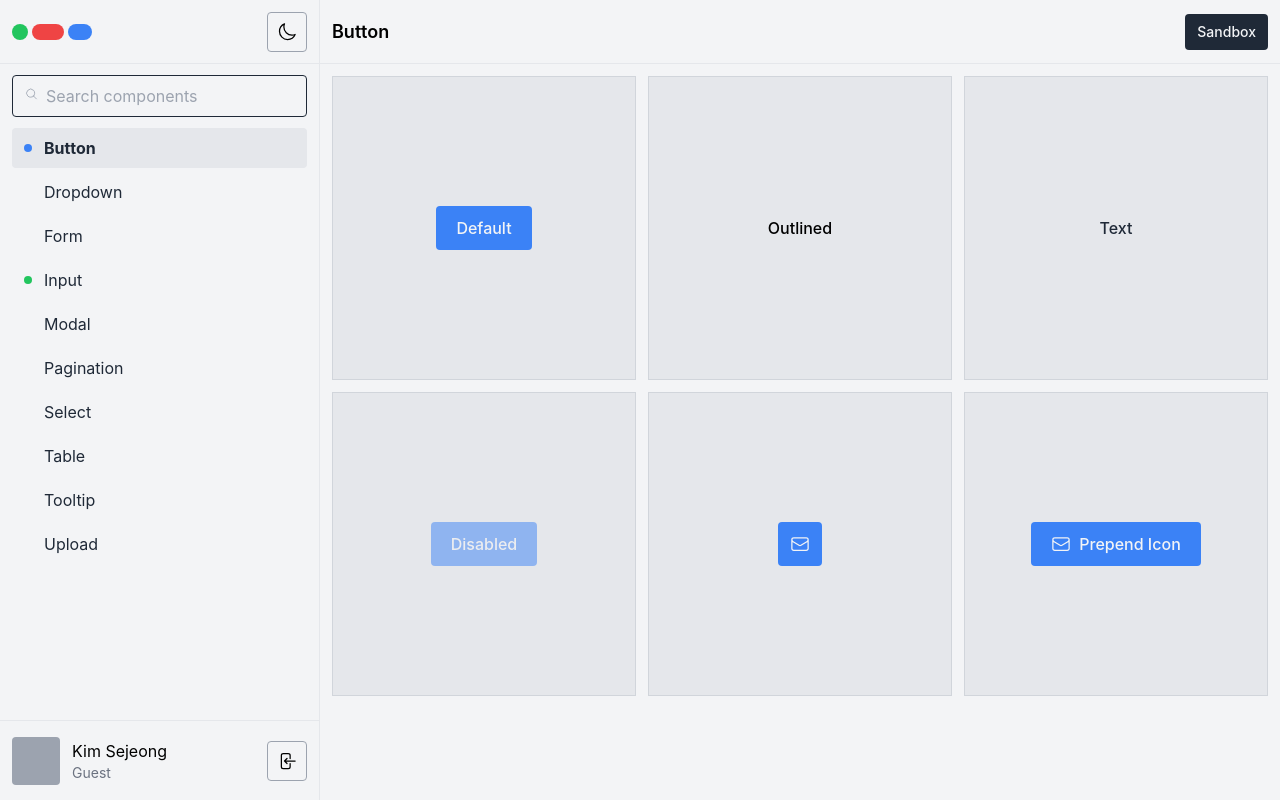
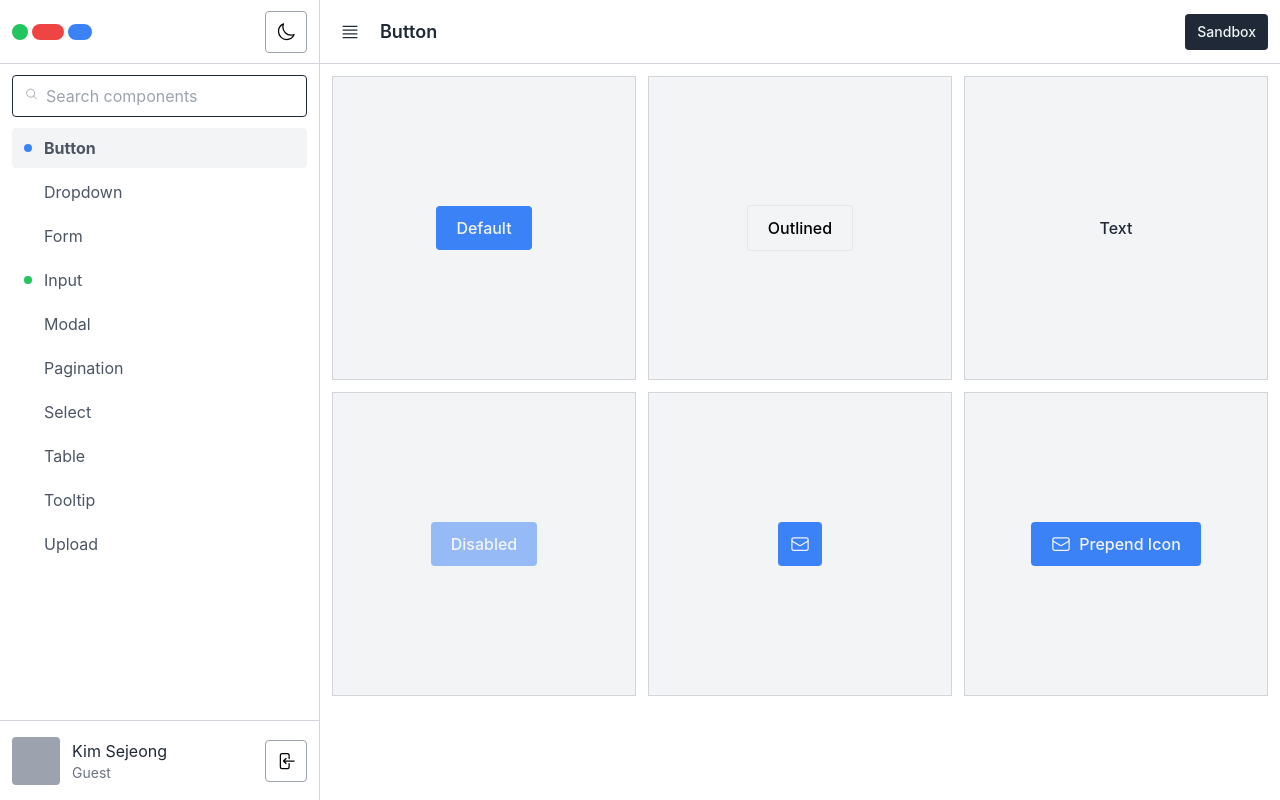
Before and after one commit to lianabisuna/vue-ui-collection, a Vue app: page / in a window 1280 px wide. Built offline with nearby package versions, Linux system fonts and the light colour scheme; a web font is replaced by a local one.

Commit message:
Update component dark mode

```diff
--- a/src/components/TheHeader.vue
+++ b/src/components/TheHeader.vue
@@ -1,11 +1,16 @@
 <script lang="ts" setup>
 import { AppButton } from '@/components/app/index';
-
+import { Bars4Icon } from '@heroicons/vue/24/outline';
 </script>
 
 <template>
-  <header class="flex items-center h-16 justify-between border-b border-gray-200 px-3">
-    <p class="text-lg font-semibold">{{ $route.name }}</p>
+  <header class="flex items-center h-16 justify-between border-b border-gray-300 dark:border-gray-600 px-3">
+    <div class="flex items-center gap-3">
+      <AppButton icon size="xs" variant="text" color="gray-800">
+        <Bars4Icon class="h- w-5" />
+      </AppButton>
+      <p class="text-lg font-semibold text-gray-800 dark:text-white">{{ $route.name }}</p>
+    </div>
     <AppButton size="sm" color="gray-800">Sandbox</AppButton>
     <!-- <div class="flex gap-3">
       <div class="h-10 w-10 rounded border border-gray-400 peer peer-checked:border-none peer-checked:bg-gray-800 flex items-center justify-center peer-checked:text-gray-100">
--- a/src/components/TheNavigation.vue
+++ b/src/components/TheNavigation.vue
@@ -20,8 +20,8 @@ const components = [
         v-for="(component, key) in components"
         :key="key"
         tag="li"
-        class="px-3 py-2 text-gray-800 dark:text-gray-100 rounded hover:bg-gray-200 cursor-pointer flex items-center h-10"
-        active-class="font-bold bg-gray-200"
+        class="px-3 py-2 text-gray-600 dark:text-gray-300 rounded hover:bg-gray-100 dark:hover:bg-gray-600 flex items-center h-10"
+        active-class="font-bold bg-gray-100 dark:bg-gray-600"
         :to="component.to"
       >
         <div
--- a/src/components/TheSidebar.vue
+++ b/src/components/TheSidebar.vue
@@ -1,32 +1,29 @@
 <script lang="ts" setup>
 import Navigation from './TheNavigation.vue';
-import { AppFormInput } from '@/components/app/index';
-import { MoonIcon, ArrowLeftOnRectangleIcon, MagnifyingGlassIcon } from '@heroicons/vue/24/outline'
-import { useDark } from '@vueuse/core';
+import { AppLogo, AppFormInput } from '@/components/app/index';
+import { MoonIcon, ArrowLeftOnRectangleIcon, MagnifyingGlassIcon, SunIcon } from '@heroicons/vue/24/outline'
+import { useDark, useToggle } from '@vueuse/core';
 
 const isDark = useDark()
+const isSidebarOpen = useToggle()
 </script>
 
 <template>
-  <aside class="flex flex-col overflow-hidden bg-gray-100 dark:bg-gray-800 xs:w-[320px] xs:border-r w-full shrink-0 md:static">
-    <div class="relative flex h-16 shrink-0 items-center p-3 justify-between border-b border-gray-200">
-      <!-- Logo -->
-      <div class="flex gap-1">
-        <span class="h-4 w-4 rounded-full bg-green-500"></span>
-        <span class="h-4 w-8 rounded-full bg-red-500"></span>
-        <span class="h-4 w-6 rounded-full bg-blue-500"></span>
-      </div>
-      <!-- Toggle Color Scheme -->
+  <aside v-if="isSidebarOpen" class="hidden md:flex flex-col overflow-hidden bg-white dark:bg-gray-800 xs:w-[320px] xs:border-r xs:border-gray-300 dark:xs:border-gray-600 w-full shrink-0 md:static">
+    <div class="relative flex h-16 shrink-0 items-center p-3 justify-between border-b border-gray-300 dark:border-gray-600">
+      <AppLogo />
+      <!-- Light/Dark -->
       <label class="relative cursor-pointer">
         <input type="checkbox" v-model="isDark" class="sr-only peer">
-        <div class="h-10 w-10 rounded border border-gray-400 peer peer-checked:border-none peer-checked:bg-gray-800 flex items-center justify-center peer-checked:text-gray-100">
-          <MoonIcon class="h-5 w-5" />
+        <div class="aspect-square px-2.5 py-2 bg-white active:shadow active:bg-transparent/10 hover:bg-gray-100 peer-checked:hover:bg-gray-700 rounded border border-gray-400 peer-checked:border-gray-500 peer peer-checked:bg-gray-800 flex items-center justify-center peer-checked:text-gray-100">
+          <SunIcon v-if="isDark" class="h-5 w-5" />
+          <MoonIcon v-else class="h-5 w-5" />
         </div>
       </label>
     </div>
 
-    <!-- Search Components -->
-    <div class="relative flex h-16 shrink-0 items-center bg-gray-100 dark:bg-gray-800 px-3">
+    <div class="relative flex h-16 shrink-0 items-center bg-white dark:bg-gray-800 px-3">
+      <!-- Search -->
       <AppFormInput
         rounded
         block
@@ -40,19 +37,18 @@ const isDark = useDark()
       </AppFormInput>
     </div>
 
-    <!-- Component Navigation -->
     <Navigation></Navigation>
 
-    <!-- Profile -->
-    <div class="h-20 flex px-3 items-center gap-3 border-t border-gray-200 border-">
-      <div class="flex h-12 w-12 rounded bg-gray-400">
+    <div class="h-20 flex px-3 items-center gap-3 border-t border-gray-300 dark:border-gray-600">
+      <!-- Profile -->
+      <div class="flex h-12 w-12 rounded bg-gray-400"></div>
+      <div class="flex flex-1 flex-col">
+        <p class="text-gray-800 dark:text-gray-300">Kim Sejeong</p>
+        <p class="text-sm text-gray-500 dark:text-gray-400">Guest</p>
       </div>
-      <div class="flex flex-1 flex-col">
-        <p>Kim Sejeong</p>
-        <p class="text-sm text-gray-500">Guest</p>
-      </div>
+      <!-- Logout -->
       <div class="flex">
-        <div class="h-10 w-10 rounded border border-gray-400 peer peer-checked:border-none peer-checked:bg-gray-800 flex items-center justify-center peer-checked:text-gray-100">
+        <div class="aspect-square px-2.5 py-2 rounded border border-gray-400 peer peer-checked:border-none peer-checked:bg-gray-800 flex items-center justify-center peer-checked:text-gray-100">
           <ArrowLeftOnRectangleIcon class="h-5 w-5" />
         </div>
       </div>
--- /dev/null
+++ b/src/components/app/AppFormCheckbox.vue
@@ -0,0 +1,29 @@
+<script lang="ts" setup>
+import { PropType, defineEmits } from 'vue'
+
+defineProps({
+  modelValue: { type: Boolean as PropType<boolean>, default: false },
+})
+
+const emits = defineEmits(['update:modelValue'])
+
+const updateModelValue = (event: Event) => {
+  const target = event.target as HTMLInputElement
+  if (target.checked) {
+    emits('update:modelValue', target.checked)
+  }
+}
+</script>
+
+<template>
+  <label class="relative cursor-pointer">
+    <input
+      type="checkbox"
+      :checked="modelValue"
+      @change="updateModelValue"
+    >
+    <slot></slot>
+  </label>
+</template>
+
+<style scoped></style>
--- a/src/components/app/AppFormInput.vue
+++ b/src/components/app/AppFormInput.vue
@@ -36,7 +36,7 @@ onClickOutside(inputWrapperRef, () => isFocus.value = false)
       :class="[{
         'opacity-75': disabled,
         'bg-gray-800 text-gray-100 border-gray-600 focus-within:border-gray-100': dark,
-        'bg-gray-100 text-gray-800 border-gray-400 focus-within:border-gray-800': !dark,
+        'bg-white text-gray-800 border-gray-400 focus-within:border-gray-800': !dark,
       }]"
       class="flex py-2 px-3 border cursor-text justify-between rounded w-full"
       @click="inputRef.focus()"
--- /dev/null
+++ b/src/components/app/AppLogo.vue
@@ -0,0 +1,11 @@
+<script lang="ts" setup></script>
+
+<template>
+  <div class="flex gap-1">
+    <span class="h-4 w-4 rounded-full bg-green-500"></span>
+    <span class="h-4 w-8 rounded-full bg-red-500"></span>
+    <span class="h-4 w-6 rounded-full bg-blue-500"></span>
+  </div>
+</template>
+
+<style scoped></style>
--- a/src/components/app/AppSearch.vue
+++ b/src/components/app/AppSearch.vue
@@ -9,7 +9,7 @@ const props = defineProps<Props>()
 </script>
 
 <template>
-  <div class="bg-gray-100 p-5">
+  <div class="bg-white p-5">
     <div>
       <slot name="prepend"></slot>
       <input
--- a/src/components/app/index.ts
+++ b/src/components/app/index.ts
@@ -1,3 +1,5 @@
 export { default as AppButton } from './AppButton.vue'
+export { default as AppFormCheckbox } from './AppFormCheckbox.vue'
 export { default as AppFormInput } from './AppFormInput.vue'
+export { default as AppLogo } from './AppLogo.vue'
 export { default as AppSearch } from './AppSearch.vue'
--- a/src/layouts/TheLayoutDashboard.vue
+++ b/src/layouts/TheLayoutDashboard.vue
@@ -4,7 +4,7 @@ import Sidebar from '../components/TheSidebar.vue';
 </script>
 
 <template>
-  <div class="flex flex-col bg-gray-100 dark:bg-gray-800 relative h-screen overflow-hidden select-none">
+  <div class="flex flex-col bg-white dark:bg-gray-800 relative h-screen overflow-hidden select-none">
     <main class="flex flex-1 relative max-w-screen">
       <Sidebar />
       <div class="h-full flex-1">
--- a/src/views/dashboard/button/ButtonView.vue
+++ b/src/views/dashboard/button/ButtonView.vue
@@ -5,24 +5,24 @@ import { EnvelopeIcon } from '@heroicons/vue/24/outline'
 
 <template>
   <div class="grid grid-cols-1 sm:grid-cols-2 md:grid-cols-1 lg:grid-cols-2 xl:grid-cols-3 2xl:grid-cols-4 p-3 gap-3">
-    <div class="flex items-center justify-center border border-gray-300 bg-gray-200 aspect-square p-3">
+    <div class="flex items-center justify-center border border-gray-300 bg-gray-100 aspect-square p-3">
       <AppButton>Default</AppButton>
     </div>
-    <div class="flex items-center justify-center border border-gray-300 bg-gray-200 aspect-square p-3">
+    <div class="flex items-center justify-center border border-gray-300 bg-gray-100 aspect-square p-3">
       <AppButton variant="outlined">Outlined</AppButton>
     </div>
-    <div class="flex items-center justify-center border border-gray-300 bg-gray-200 aspect-square p-3">
+    <div class="flex items-center justify-center border border-gray-300 bg-gray-100 aspect-square p-3">
       <AppButton variant="text">Text</AppButton>
     </div>
-    <div class="flex items-center justify-center border border-gray-300 bg-gray-200 aspect-square p-3">
+    <div class="flex items-center justify-center border border-gray-300 bg-gray-100 aspect-square p-3">
       <AppButton disabled>Disabled</AppButton>
     </div>
-    <div class="flex items-center justify-center border border-gray-300 bg-gray-200 aspect-square p-3">
+    <div class="flex items-center justify-center border border-gray-300 bg-gray-100 aspect-square p-3">
       <AppButton icon>
         <EnvelopeIcon class="h-5 w-5" />
       </AppButton>
     </div>
-    <div class="flex items-center justify-center border border-gray-300 bg-gray-200 aspect-square p-3">
+    <div class="flex items-center justify-center border border-gray-300 bg-gray-100 aspect-square p-3">
       <AppButton>
         <EnvelopeIcon class="h-5 w-5 mr-2" />
         Prepend Icon
--- a/src/views/general/LoginView.vue
+++ b/src/views/general/LoginView.vue
@@ -1,7 +1,7 @@
 <script lang="ts" setup></script>
 
 <template>
-  <div>
+  <div class="p-3">
     <h1>Login</h1>
   </div>
 </template>
```
